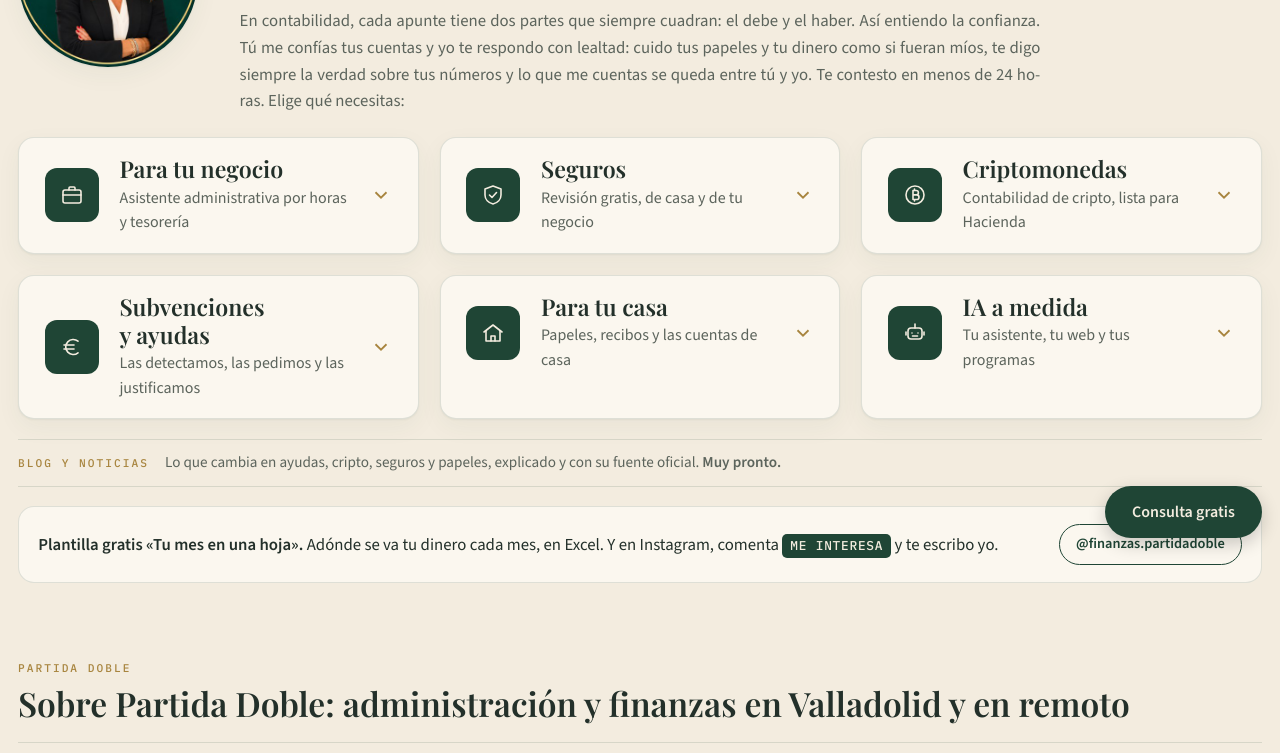
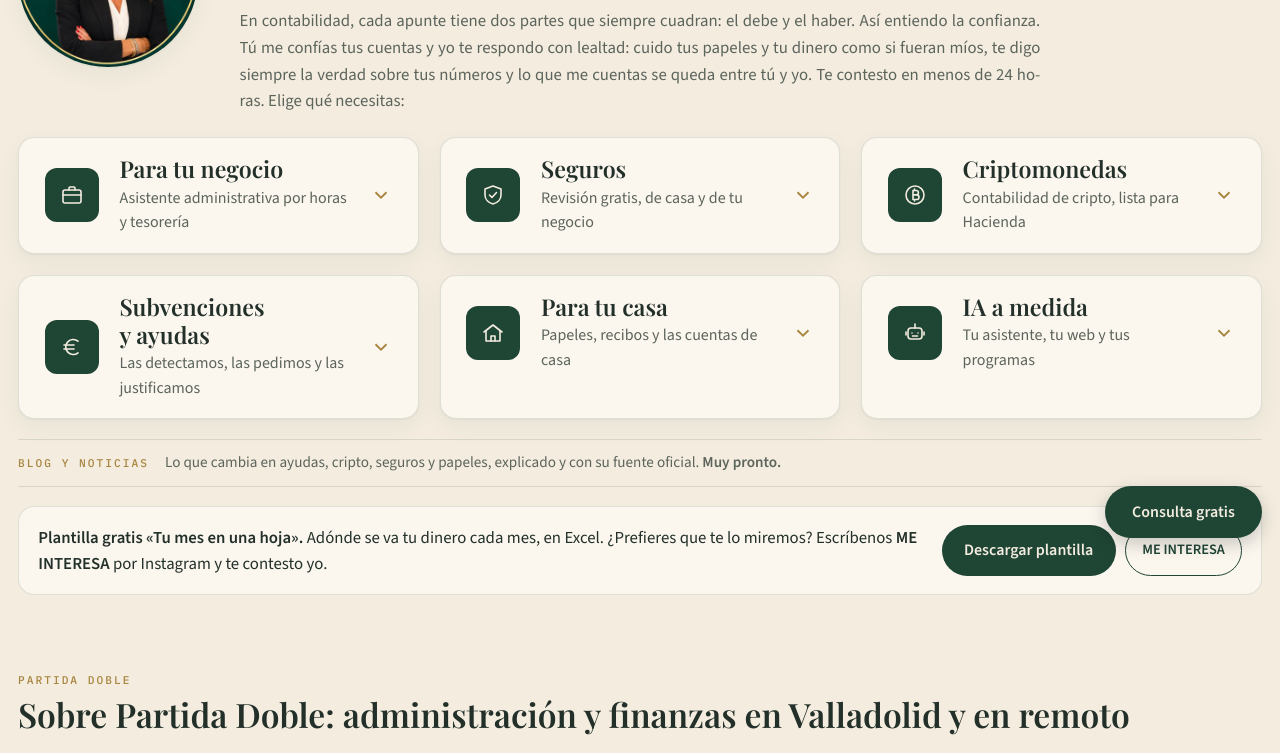
Before and after one commit to pilarcallejonperez-lgtm/finanzaspartidadoble, a plain HTML site: page index.html in a window 1280 px wide. Shown: the part 248-1001 px from the top of the page. Drawn offline with nearby package versions, Linux system fonts and the light colour scheme; a web font is replaced by a local one.

Commit message:
Add files via upload

```diff
--- a/index.html
+++ b/index.html
@@ -293,8 +293,8 @@ html,body{overflow-x:clip}
 
   <section class="bloque" style="padding-top:0"><div class="env">
     <div class="regalo">
-      <p><b>Plantilla gratis «Tu mes en una hoja».</b> Adónde se va tu dinero cada mes, en Excel. Y en Instagram, comenta <code>ME INTERESA</code> y te escribo yo.</p>
-      <a class="btn fino" href="https://www.instagram.com/finanzas.partidadoble/" target="_blank" rel="noopener">@finanzas.partidadoble</a>
+      <p><b>Plantilla gratis «Tu mes en una hoja».</b> Adónde se va tu dinero cada mes, en Excel. ¿Prefieres que te lo miremos? Escríbenos <b>ME INTERESA</b> por Instagram y te contesto yo.</p>
+      <span style="display:flex;flex-wrap:wrap;gap:.6rem"><a class="btn" href="plantillas/Tu_mes_en_una_hoja.xlsx" download>Descargar plantilla</a><a class="btn fino" href="https://ig.me/m/finanzas.partidadoble" target="_blank" rel="noopener">ME INTERESA</a></span>
     </div>
   </div></section>
 
```
